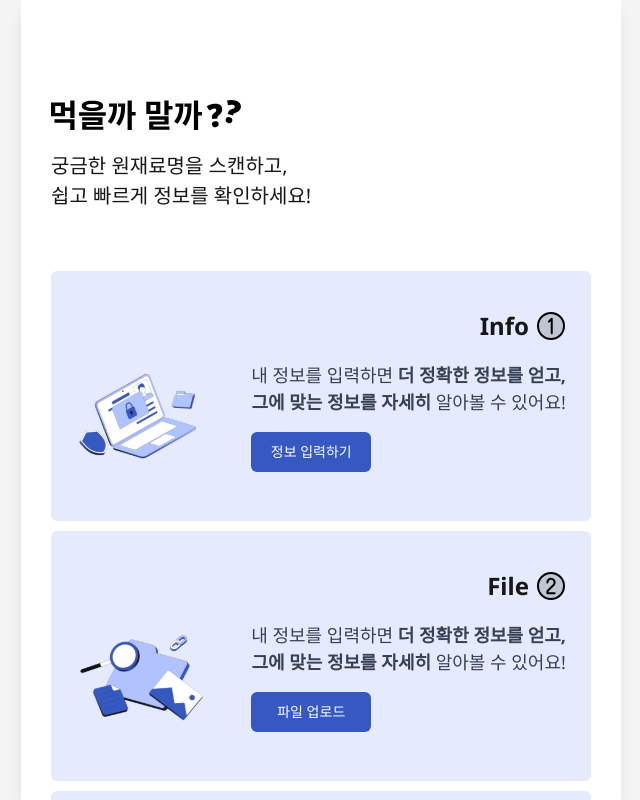
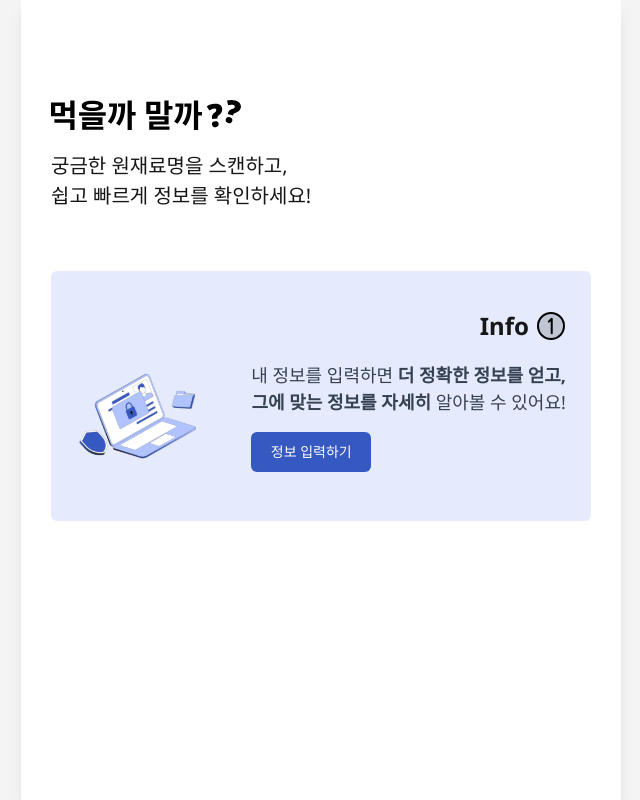
Before and after one commit to himedia-ai-project/mini-project, a Next.js app in the folder front/: page / in a window 1280 px wide. Shown: the top 800 px of the page, without its empty margins (319-959 px from the left). Built offline with nearby package versions, Linux system fonts and the light colour scheme.

Commit message:
update : InfoBox

```diff
--- /dev/null
+++ b/front/src/app/Component/InfoBox.tsx
@@ -0,0 +1,17 @@
+"use client";
+
+import Box from "../common/BoxCommon";
+
+export default function InfoBox() {
+  return (
+    <Box
+      imageSrc="/main_1.svg"
+      numberImage="/number_1.svg"
+      maintext="Info"
+      buttonText="정보 입력하기"
+      text='내 정보를 입력하면 <strong class="font-extrabold">더 정확한 정보를 얻고,<br/>그에 맞는 정보를 자세히</strong> 알아볼 수 있어요!'
+      width="540px"
+      height="250px"
+    />
+  );
+}
--- a/front/src/app/page.tsx
+++ b/front/src/app/page.tsx
@@ -1,63 +1,26 @@
-'use client';
-import Box from './common/BoxCommon';
-import Image from 'next/image';
+"use client";
+import Image from "next/image";
+import InfoBox from "./component/InfoBox";
 
 export default function Home() {
-  const boxData = [
-    {
-      imageSrc: '/main_1.svg',
-      numberImage: '/number_1.svg',
-      maintext: 'Info',
-      buttonText: '정보 입력하기',
-      text: '내 정보를 입력하면 <strong class="font-extrabold">더 정확한 정보를 얻고, <br/>그에 맞는 정보를 자세히</strong> 알아볼 수 있어요!',
-      width: '540px',
-      height: '250px',
-    },
-    {
-      imageSrc: '/main_2.svg',
-      numberImage: '/number_2.svg',
-      maintext: 'File',
-      buttonText: '파일 업로드',
-      text: '내 정보를 입력하면 <strong class="font-extrabold">더 정확한 정보를 얻고, <br/>그에 맞는 정보를 자세히</strong> 알아볼 수 있어요!',
-      width: '540px',
-      height: '250px',
-    },
-    {
-      imageSrc: '/main_3.svg',
-      numberImage: '/number_3.svg',
-      maintext: 'Result',
-      buttonText: '결과보기',
-      text: '내 정보를 입력하면 <strong class="font-extrabold">더 정확한 정보를 얻고, <br/>그에 맞는 정보를 자세히</strong> 알아볼 수 있어요!',
-      width: '540px',
-      height: '250px',
-    }
-  ];
-
   return (
     <div>
-      <div className='ml-[30px] mt-[100px] mb-[60px]'>
+      <div className="ml-[30px] mt-[100px] mb-[60px]">
         <Image
           src="/logo.svg"
-          alt='logo'
+          alt="logo"
           width={190}
           height={30}
-          className='mb-[20px]'
+          className="mb-[20px]"
         />
-        <p className='text-[20px]'>궁금한 원재료명을 스캔하고,<br/>쉽고 빠르게 정보를 확인하세요!</p>
+        <p className="text-[20px]">
+          궁금한 원재료명을 스캔하고,
+          <br />
+          쉽고 빠르게 정보를 확인하세요!
+        </p>
       </div>
       <div>
-        {boxData.map((box, index) => (
-          <Box
-            key={index}
-            imageSrc={box.imageSrc}
-            numberImage={box.numberImage}
-            maintext={box.maintext}
-            buttonText={box.buttonText}
-            text={box.text}
-            width={box.width}
-            height={box.height}
-          />
-        ))}
+        <InfoBox />
       </div>
     </div>
   );
```
